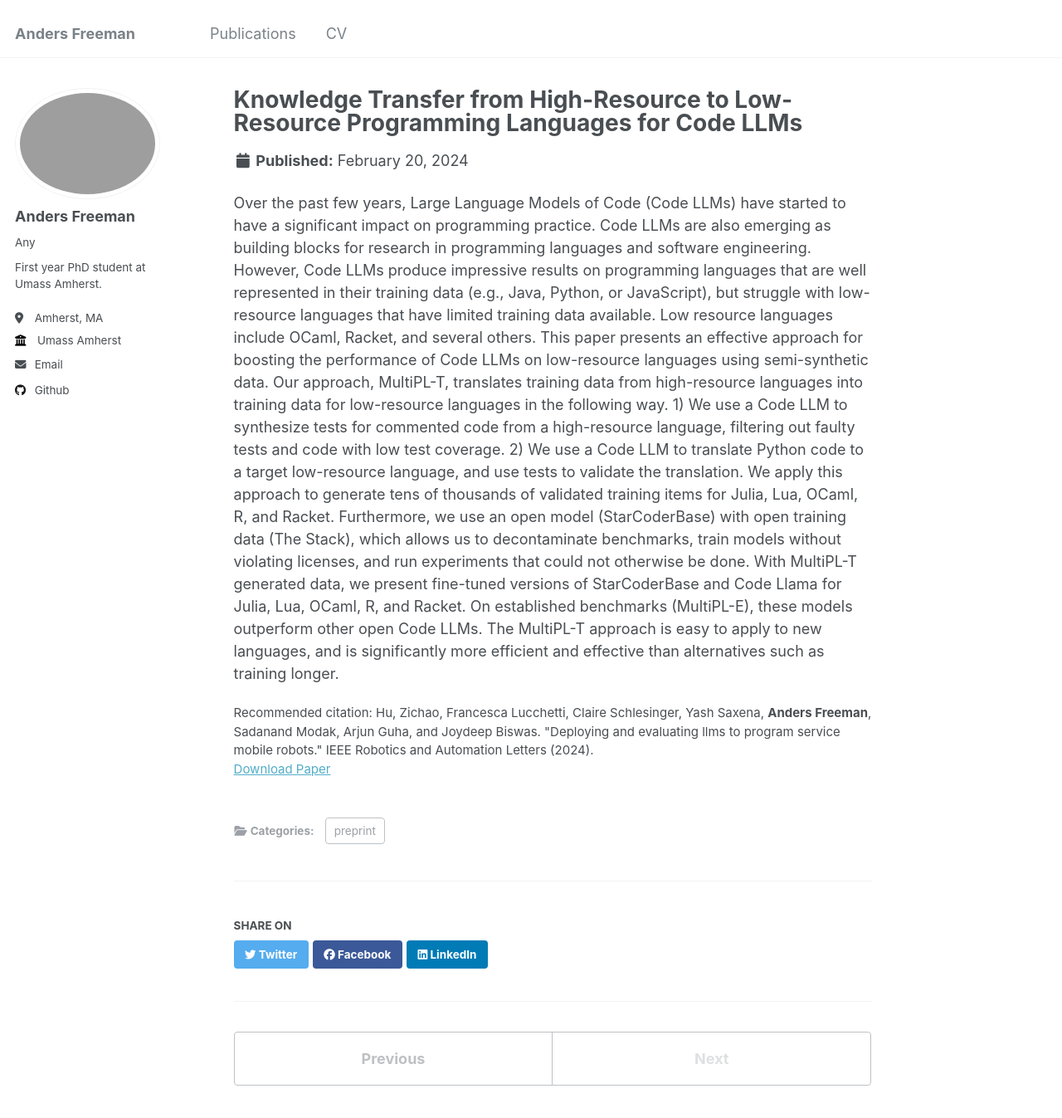
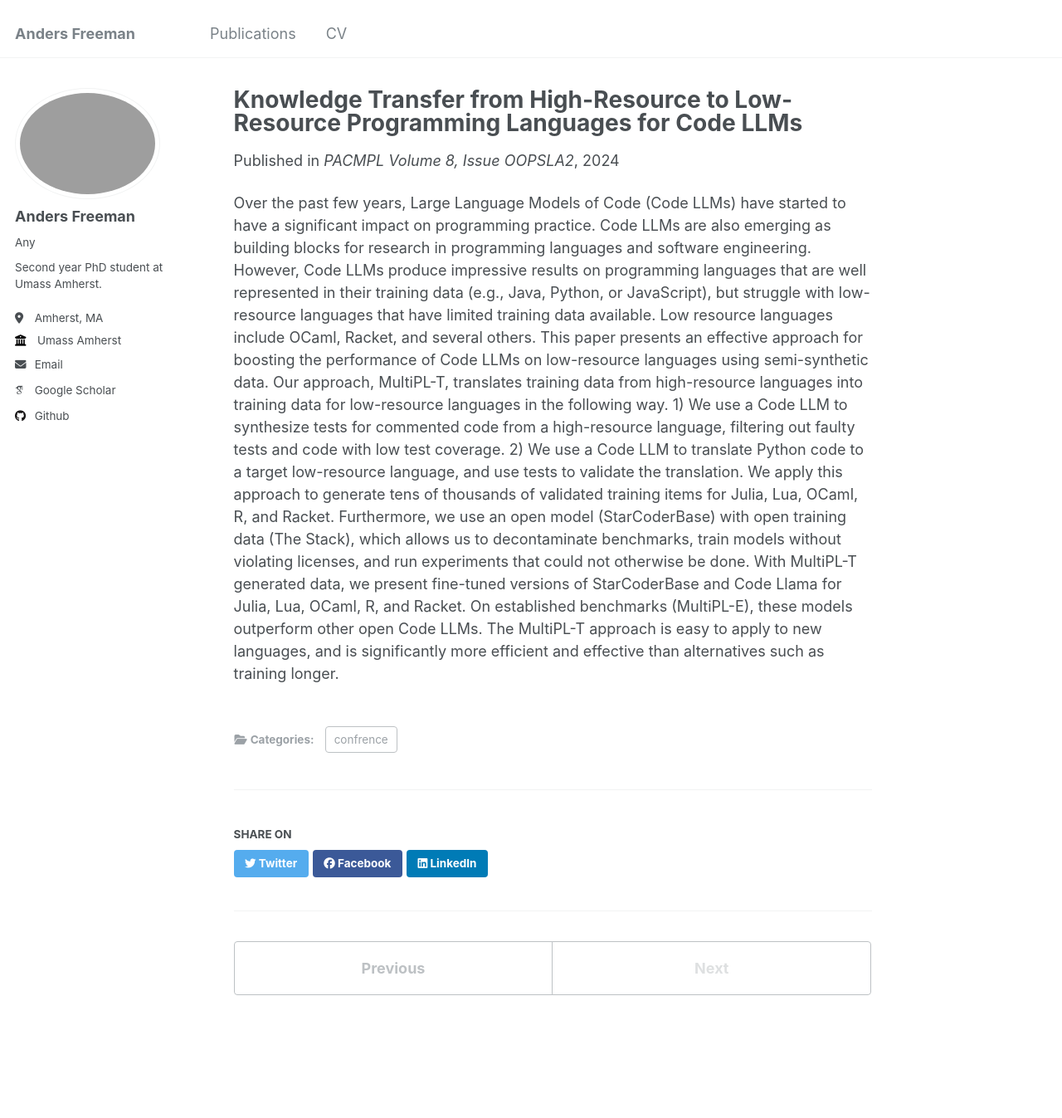
Before and after one commit to aefree2/aefree2, a Jekyll site: the page built from _publications/2024-Knowledge-Transfer.md, in a window 1280 px wide and 1400 px high. Shown: the top 1347 px of the window at 83% size. Built offline with Jekyll 4.4.1, drawn with Linux system fonts in a browser that asks for light colours; some web fonts are replaced.

Commit message:
updated publication

```diff
--- a/_config.yml
+++ b/_config.yml
@@ -24,7 +24,7 @@ author:
   avatar           : "Anders_Photo.jpeg"
   name             : "Anders Freeman"
   pronouns         : "Any"
-  bio              : "First year PhD student at Umass Amherst."
+  bio              : "Second year PhD student at Umass Amherst."
   location         : "Amherst, MA"
   employer         : "Umass Amherst"
   uri              : # url
@@ -32,7 +32,7 @@ author:
 
   # Academic websites
   arxiv            : # URL - Update with the correct link to your profile
-  googlescholar    : #"https://scholar.google.com/citations?user=PS_CX0AAAAAJ"
+  googlescholar    : https://scholar.google.com/citations?view_op=list_works&hl=en&user=nE2KFzcAAAAJ
   impactstory      : # URL
   orcid            : #"http://orcid.org/yourorcidurl"
   semantic         : # URL
@@ -81,6 +81,8 @@ publication_category:
     title: 'Journal Articles'
   preprint:
     title: 'Preprints'
+  confrence:
+    title: 'Confrence Papers'
 
 # Site Settings
 teaser                   :  # filename of teaser fallback teaser image placed in /images/, .e.g. "500x300.png"
--- a/_publications/2024-Knowledge-Transfer.md
+++ b/_publications/2024-Knowledge-Transfer.md
@@ -1,12 +1,13 @@
 ---
 title: "Knowledge Transfer from High-Resource to Low-Resource Programming Languages for Code LLMs"
 collection: publications
-category: preprint
+category: confrence
 permalink: /publications/2024-Knowledge-Transfer
 excerpt: 'This paper presents an effective approach for boosting the performance of Code LLMs on low-resource languages using semi-synthetic data.'
-date: 2024-2-20
+date: 2024-8-10
+venue: PACMPL Volume 8, Issue OOPSLA2
 paperurl: 'https://arxiv.org/pdf/2308.09895'
-citation: 'Hu, Zichao, Francesca Lucchetti, Claire Schlesinger, Yash Saxena, <b>Anders Freeman</b>, Sadanand Modak, Arjun Guha, and Joydeep Biswas. "Deploying and evaluating llms to program service mobile robots." IEEE Robotics and Automation Letters (2024).'
+
 ---
 
 Over the past few years, Large Language Models of Code (Code LLMs) have started to have a significant impact on programming practice. Code LLMs are also emerging as building blocks for research in programming languages and software engineering. However, Code LLMs produce impressive results on programming languages that are well represented in their training data (e.g., Java, Python, or JavaScript), but struggle with low-resource languages that have limited training data available. Low resource languages include OCaml, Racket, and several others.
```
